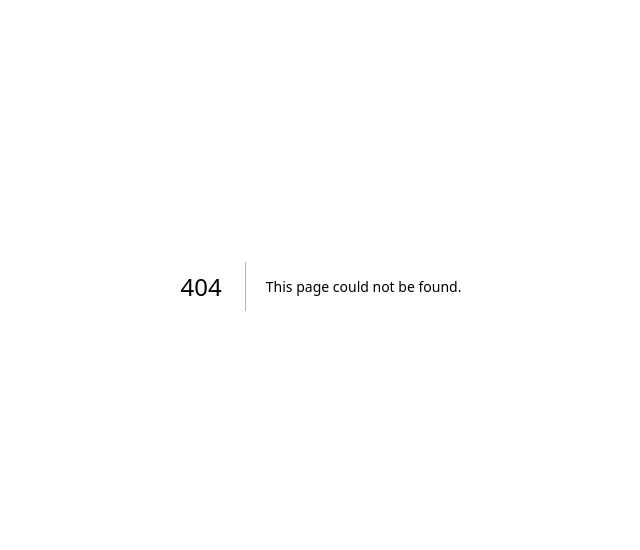
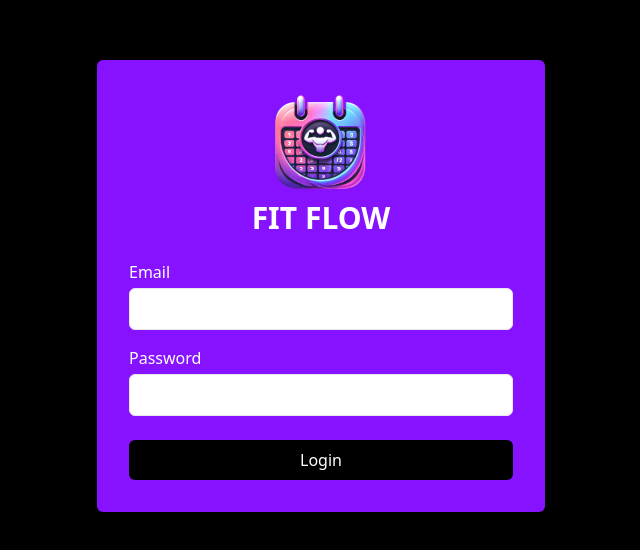
Before and after one commit to sebi2805/ff-frontend, a Next.js app: page /login in a window 1280 px wide. Before the commit this address had no page. Shown: the part 114-664 px from the top of the page, without its empty margins (319-959 px from the left). Built offline with nearby package versions, Linux system fonts and the light colour scheme.

Commit message:
[FEAT] Added axios instance and login page

```diff
--- /dev/null
+++ b/components/login/index.tsx
@@ -0,0 +1,89 @@
+"use client";
+
+import React, { useState } from "react";
+import { useRouter } from "next/navigation";
+import Image from "next/image";
+import apiClient from "../../utils/apiClient";
+import { LoginResponse } from "../../interfaces/login";
+
+const LoginPage: React.FC = () => {
+  const router = useRouter();
+  const [usernameOrEmail, setUsernameOrEmail] = useState("");
+  const [password, setPassword] = useState("");
+  const [error, setError] = useState("");
+
+  const isValidEmail = (email: string) => {
+    const emailRegex = /^[^\s@]+@[^\s@]+\.[^\s@]+$/;
+    return emailRegex.test(email);
+  };
+
+  const handleSubmit = async (e: React.FormEvent) => {
+    e.preventDefault();
+
+    if (!isValidEmail(usernameOrEmail)) {
+      setError("Introdu un email valid.");
+      return;
+    }
+
+    try {
+      //       const response = await apiClient.post<LoginResponse>("/api/Users/login", {
+      //         usernameOrEmail,
+      //         password,
+      //       });
+
+      router.push("/home");
+    } catch (err) {
+      setError("Incorrect password");
+    }
+  };
+
+  return (
+    <div className="min-h-screen flex items-center justify-center bg-black">
+      <div className="w-full max-w-md p-8 bg-purple-600 text-white shadow-md rounded-md">
+        <div className="flex flex-col items-center mb-6">
+          {/* Logo */}
+          <Image
+            src="/logo_4.png"
+            alt="FitFlow Logo"
+            width={100}
+            height={100}
+            objectFit="contain"
+          />
+          {/* Titlu */}
+          <h1 className="text-3xl font-bold mt-2">FIT FLOW</h1>
+        </div>
+        {error && <p className="text-red-500 mb-4">{error}</p>}
+        <form onSubmit={handleSubmit}>
+          <label className="block mb-4">
+            Email
+            <input
+              type="text"
+              value={usernameOrEmail}
+              onChange={(e) => setUsernameOrEmail(e.target.value)}
+              className="w-full border p-2 mt-1 text-black rounded-md"
+              required
+            />
+          </label>
+          <label className="block mb-6">
+            Password
+            <input
+              type="password"
+              value={password}
+              onChange={(e) => setPassword(e.target.value)}
+              className="w-full border p-2 mt-1 text-black rounded-md"
+              required
+            />
+          </label>
+          <button
+            type="submit"
+            className="w-full bg-black text-white p-2 rounded-md"
+          >
+            Login
+          </button>
+        </form>
+      </div>
+    </div>
+  );
+};
+
+export default LoginPage;
--- /dev/null
+++ b/interfaces/login.ts
@@ -0,0 +1,6 @@
+import { User } from "./user";
+
+export interface LoginResponse {
+  user: User;
+  token: string;
+}
--- /dev/null
+++ b/interfaces/user.ts
@@ -0,0 +1,5 @@
+export interface User {
+  username: string;
+  email: string;
+  role: "admin" | "gym" | "normal";
+}
--- a/package.json
+++ b/package.json
@@ -20,6 +20,7 @@
     "@types/react": "18.3.11",
     "@types/react-dom": "18.3.1",
     "autoprefixer": "10.4.20",
+    "axios": "^1.7.7",
     "eslint": "8.57.1",
     "eslint-config-next": "14.2.15",
     "next": "13.4.7",
--- /dev/null
+++ b/src/app/login/page.tsx
@@ -0,0 +1,5 @@
+import LoginPage from "../../../components/login";
+
+export default function Home() {
+  return <LoginPage />;
+}
--- a/src/app/page.tsx
+++ b/src/app/page.tsx
@@ -3,13 +3,12 @@ import { Box } from "../../components/Box";
 export default function Home() {
   return (
     <div className="grid grid-rows-[20px_1fr_20px] items-center justify-items-center min-h-screen p-8 pb-20 gap-16 sm:p-20 font-[family-name:var(--font-geist-sans)]">
-      <main className="flex flex-col gap-8 row-start-2 items-center sm:items-start bg-red-500">
+      <div className="flex flex-col gap-8 row-start-2 items-center sm:items-start bg-red-500">
         <div>
           {process.env.NEXT_PUBLIC_API_URL?.toString()} sebi
           <Box></Box>
         </div>
-      </main>
-      <footer className="row-start-3 flex gap-6 flex-wrap items-center justify-center"></footer>
+      </div>
     </div>
   );
 }
--- /dev/null
+++ b/utils/apiClient.ts
@@ -0,0 +1,7 @@
+import axios from "axios";
+
+const apiClient = axios.create({
+  baseURL: process.env.NEXT_PUBLIC_API_URL,
+});
+
+export default apiClient;
```
Also changed, not shown: contexts/AuthContext.tsx (added, +58 -0 lines), 1 other file (tests, documents, lock files or other folders).
